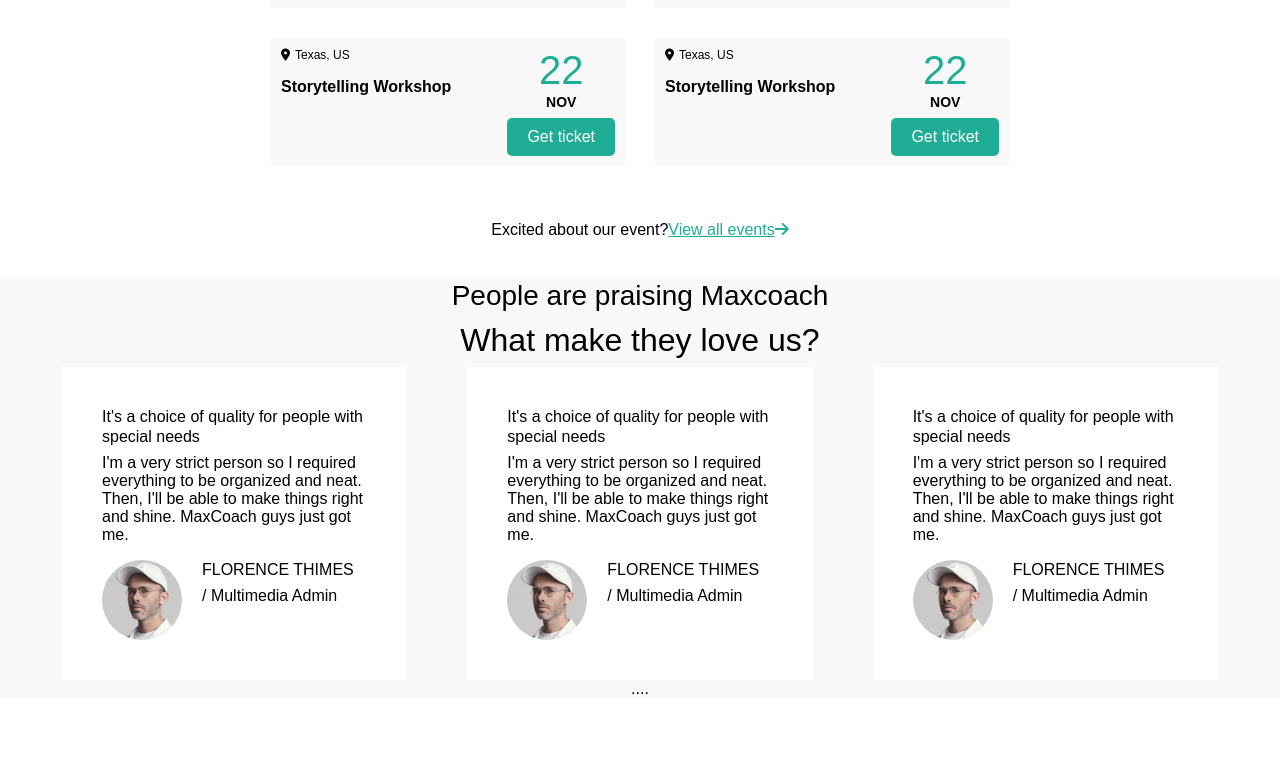
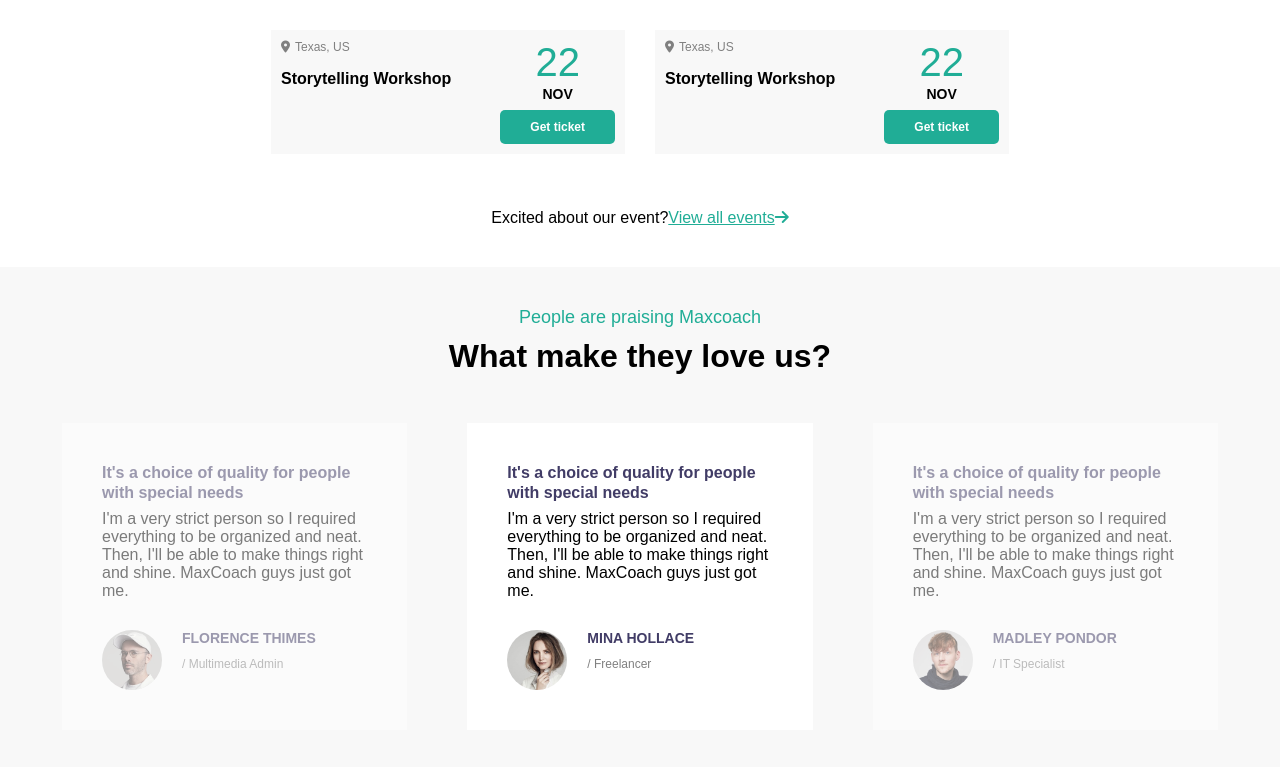
Before and after one commit to FrancescoCataletto/proj-html-vuejs, a Vue app: page / in a window 1280 px wide. Shown: the part 3836-4603 px from the top of the page. Built offline with nearby package versions, Linux system fonts and the light colour scheme.

Commit message:
feedbacks component structure completed: need to adjust text and add curve border feature

```diff
--- a/src/components/FeedbacksComponent.vue
+++ b/src/components/FeedbacksComponent.vue
@@ -16,14 +16,14 @@
                   </div>
               </div>
           </div>
-          <div class="feedbacks-card">
+          <div class="feedbacks-card card-focus">
               <h6>It's a choice of quality for people with special needs</h6>
               <p>I'm a very strict person so I required everything to be organized and neat. Then, I'll be able to make things right and shine. MaxCoach guys just got me.</p>
               <div class="d-flex">
-                  <img src="../assets/img/testimonial-avata-03.jpg" alt="">
+                  <img src="../assets/img/testimonial-avata-02.jpg" alt="">
                   <div>
-                      <h6>FLORENCE THIMES</h6>
-                      <P>/ Multimedia Admin</P>
+                      <h6>MINA HOLLACE</h6>
+                      <P>/ Freelancer</P>
                   </div>
               </div>
           </div>
@@ -31,16 +31,19 @@
               <h6>It's a choice of quality for people with special needs</h6>
               <p>I'm a very strict person so I required everything to be organized and neat. Then, I'll be able to make things right and shine. MaxCoach guys just got me.</p>
               <div class="d-flex">
-                  <img src="../assets/img/testimonial-avata-03.jpg" alt="">
+                  <img src="../assets/img/testimonial-avata-04.jpg" alt="">
                   <div>
-                      <h6>FLORENCE THIMES</h6>
-                      <P>/ Multimedia Admin</P>
+                      <h6>MADLEY PONDOR</h6>
+                      <P>/ IT Specialist</P>
                   </div>
               </div>
           </div>
       </div>
-      <div id="bottom-feedbacks">
-          ....
+      <div id="bottom-feedbacks" class="d-flex justify-content-center">
+        <div id="selected"></div>
+        <div></div>
+        <div></div>
+        <div></div>
       </div>
   </div>
 </template>
@@ -61,14 +64,22 @@
 
 #top-feedbacks{
     text-align: center;
+    padding: 40px 0;
+    h3{
+        color: $brand-color;
+        font-size: 18px;
+    }
+    h2{
+        font-weight: bold;
+    }
 }
 
 #middle-feedbacks{
     width: 95%;
     margin: 0 auto;
     img{
-        height: 80px;
-        width: 80px;
+        height: 60px;
+        width: 60px;
         border-radius: 50%;
         margin-right: 20px;
     }
@@ -79,9 +90,50 @@
     width: calc(100% / 3 - 60px);
     margin: 0 30px;
     padding: 40px;
+    opacity: 0.5;
+    h6{
+        color: rgb(65, 60, 102);
+        font-weight: bold;
+    }
+    cursor: pointer;
+    .d-flex{
+        margin-top: 30px;
+        div{
+            h6{
+               color: rgb(65, 60, 102);
+               font-size: 14px;
+               font-weight: bold;
+            }
+            p{
+                margin-top: 10px;
+                font-size: 12px;
+                color: grey;
+            }
+        }
+    }
+}
+
+.card-focus{
+    opacity: 1;
 }
 
 #bottom-feedbacks{
     text-align: center;
+    padding: 40px 0;
+    div{
+        background-color: black;
+        opacity: 0.2;
+        padding: 5px;
+        border-radius: 50%;
+        margin: 0 10px;
+        cursor: pointer;
+    }
+    #selected{
+            background-color: black;
+            opacity: 1;
+            padding: 5px;
+            border-radius: 50%;
+            margin: 0 10px;
+    }
 }
 </style>
--- a/src/components/UpcomingEventsComponent.vue
+++ b/src/components/UpcomingEventsComponent.vue
@@ -123,6 +123,7 @@
     }
     .location{
         font-size: 12px;
+        color: grey;
     }
     p:nth-child(2){
         font-weight: bold;
@@ -137,8 +138,10 @@
         margin-bottom: 0.5rem;
     }
     button{
-        padding: 10px 20px;
+        padding: 10px 30px;
         color: white;
+        font-weight: bold;
+        font-size: 12px;
         background-color: $brand-color;
         border: none;
         border-radius: 5px;
```
